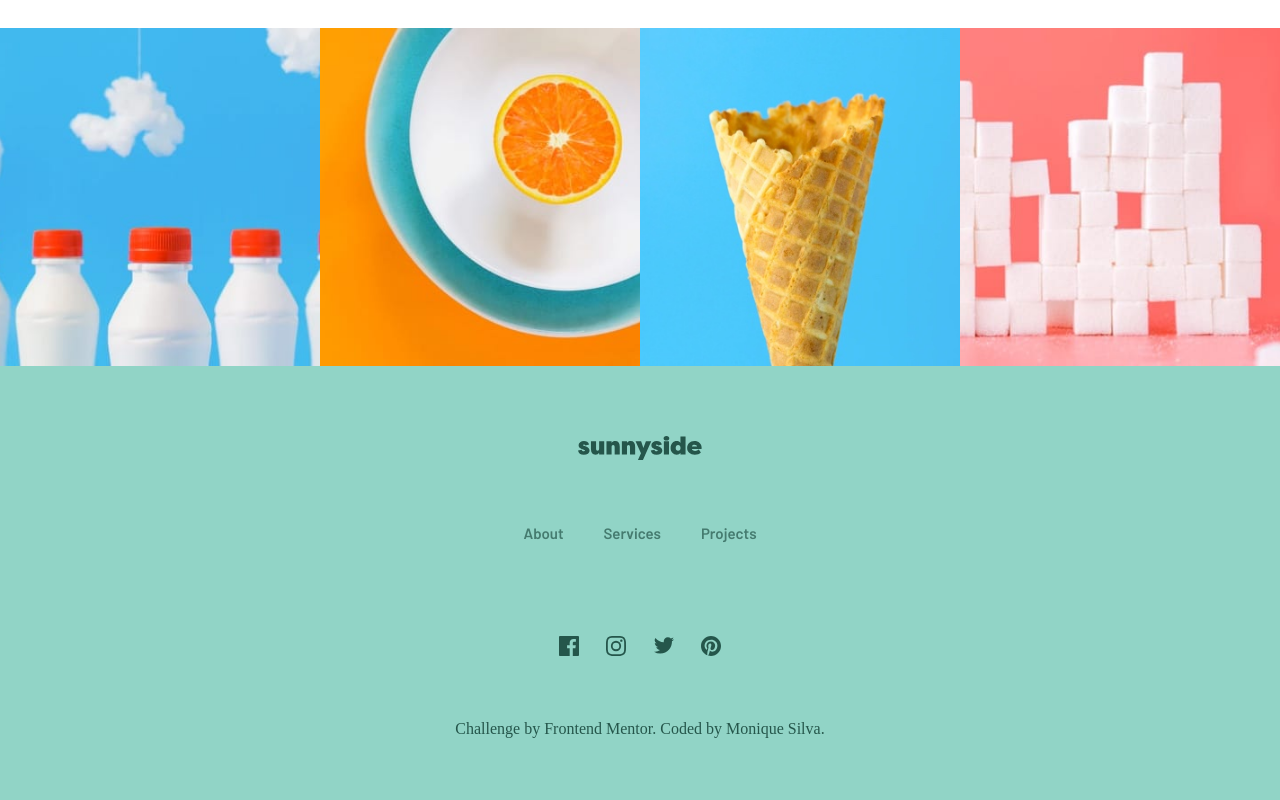
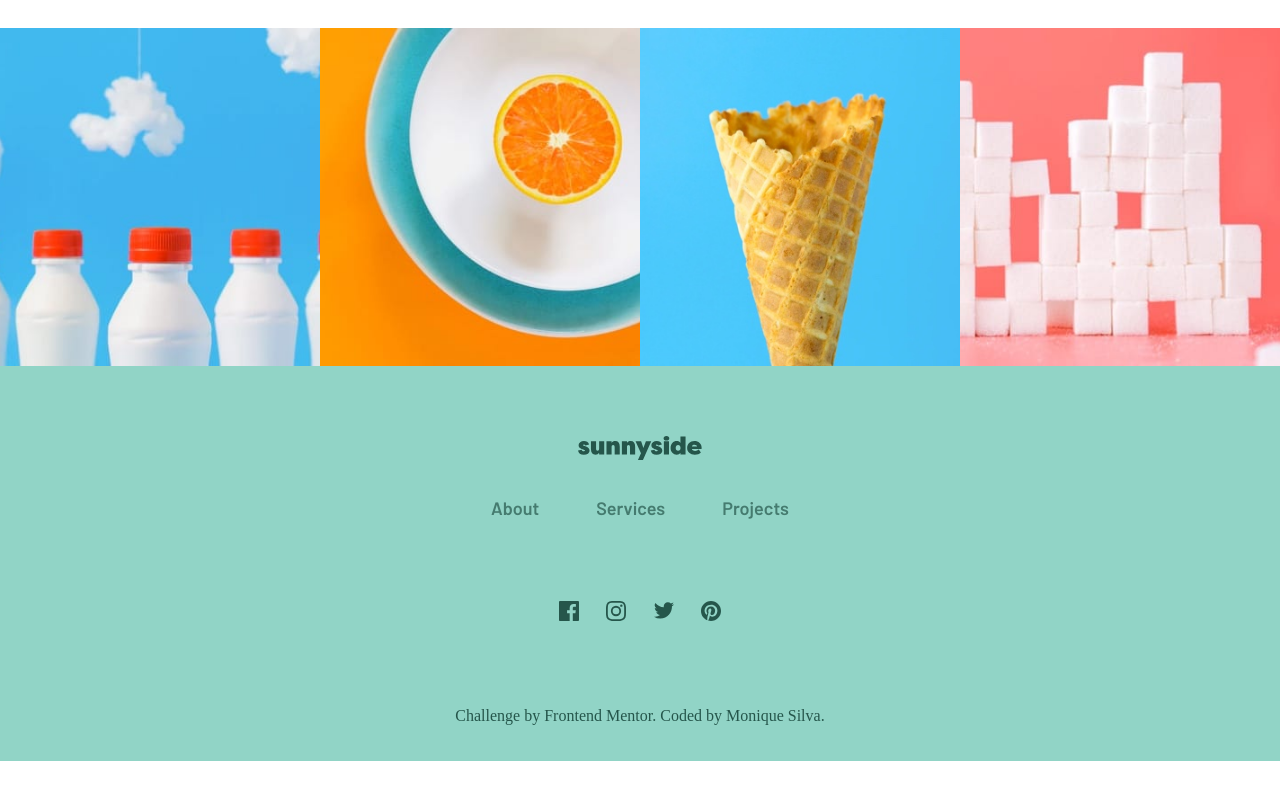
Before and after one commit to moniquedsilva/sunnyside-agency, a Vue app: page / in a window 1280 px wide. Shown: the part 3242-4042 px from the top of the page. After the commit the page ends 4003 px from the top, so only its background shows below. Built offline with nearby package versions, Linux system fonts and the light colour scheme.

Commit message:
feat: desktop  version

```diff
--- a/src/components/Footer/index.vue
+++ b/src/components/Footer/index.vue
@@ -143,25 +143,21 @@
   }
 }
 
-.attribution {
-  margin-bottom: 1.5625rem;
-}
-
 @media (min-width: 48em){
   .footer {
     padding: 2.1875rem 0;
-    a {
+    gap: 2rem;
+    &__logo{
       margin-top: 2.1875rem;
     }
     &__link{
-      width: 14.57rem;
+      width: 18.625rem;
+      font: 1.125rem $barlow;
     }
     &__social{
       width: 10.125rem;
+      margin: 3.125rem;
     }
-  }
-  .attribution {
-    margin-bottom: 2.1875rem;
   }
 }
 </style>
```
